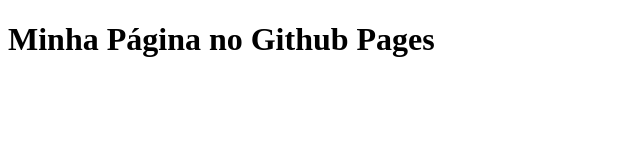
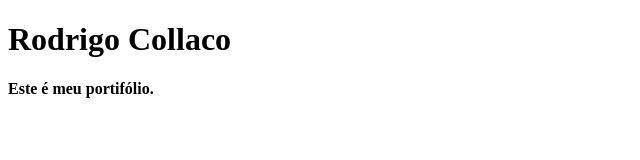
Before and after one commit to DevRodrigocs/gitflowtop, a plain HTML site: page index.html in a window 1280 px wide. Shown: the whole page, without its empty margins (0-640 px from the left). Drawn offline with Linux system fonts and the light colour scheme.

Commit message:
creating index html

```diff
--- a/index.html
+++ b/index.html
@@ -3,9 +3,10 @@
 <head>
     <meta charset="UTF-8">
     <meta name="viewport" content="width=device-width, initial-scale=1.0">
-    <title>Document</title>
+    <title>Portifólio</title>
 </head>
 <body>
-    <h1>Minha Página no Github Pages</h1>
+    <h1>Rodrigo Collaco</h1>
+    <h4>Este é meu portifólio.</h4>
 </body>
 </html>
```
